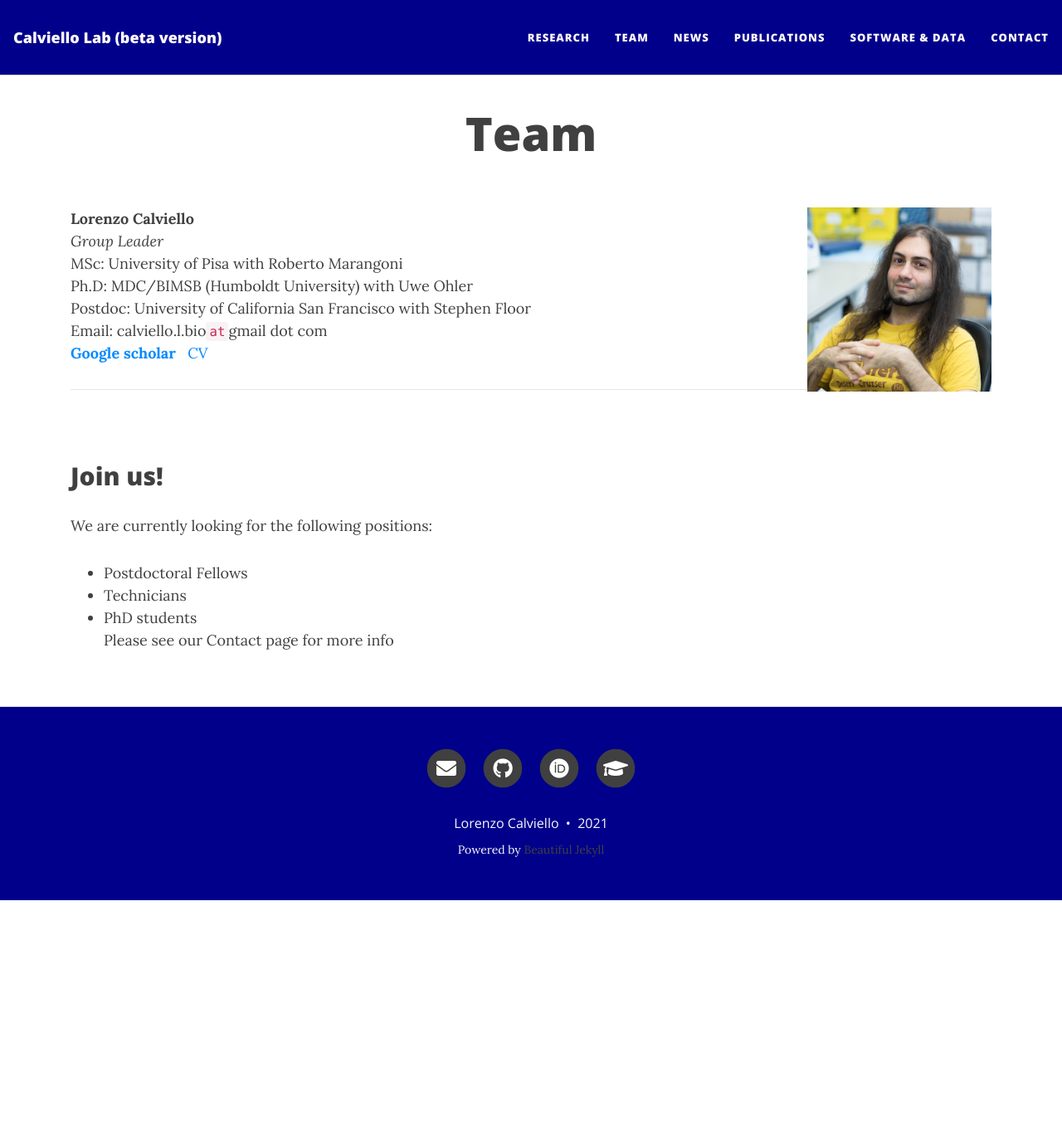
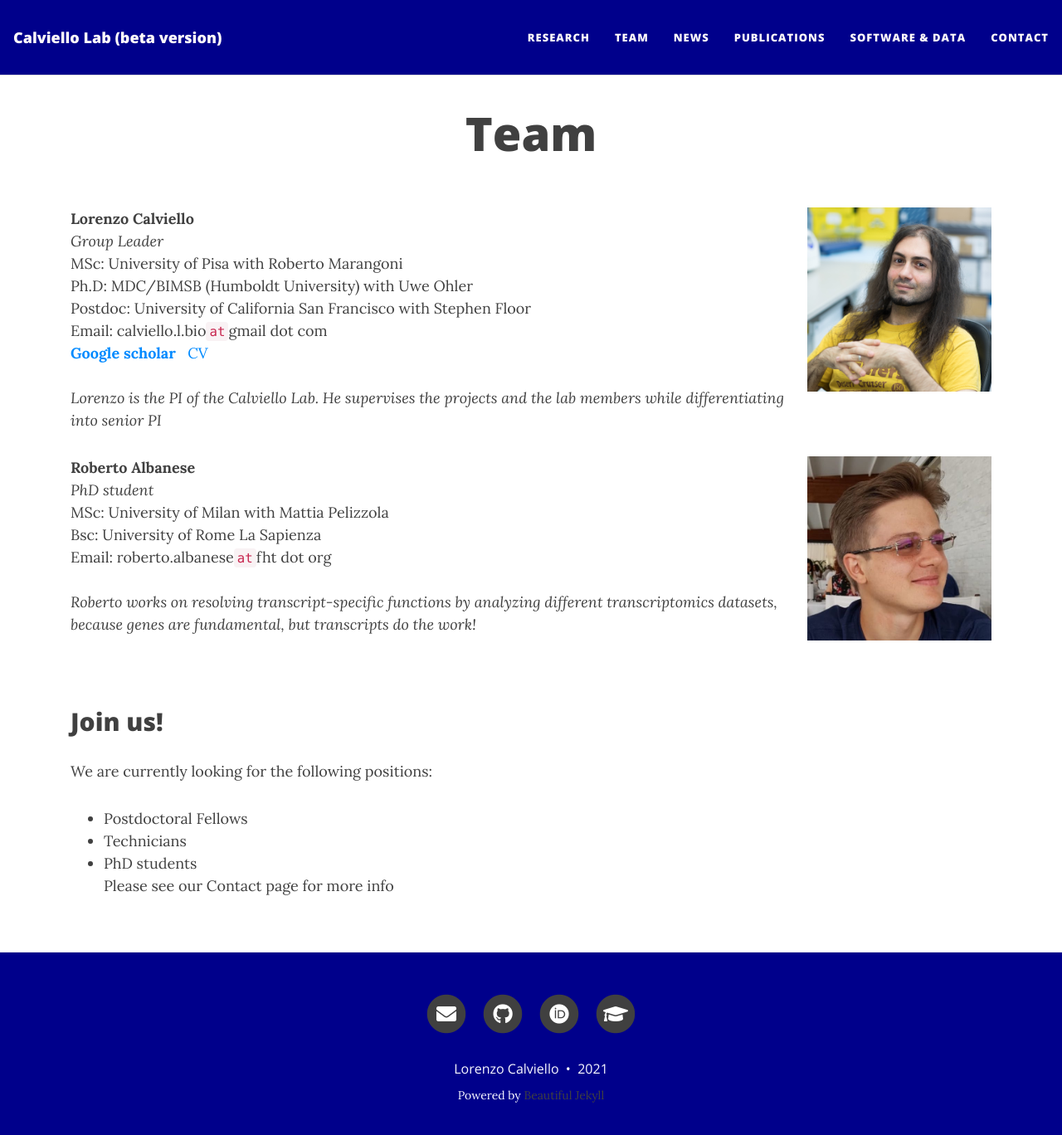
Before and after one commit to calviellolab/calviellolab.github.io, a Jekyll site: the page built from team.md, in a window 1280 px wide and 1381 px high. Shown: the top 1368 px of the window at 83% size. Built offline with Jekyll 4.4.1, drawn with Linux system fonts in a browser that asks for light colours; nearby versions of some CDN libraries.

Commit message:
Add files via upload

```diff
--- a/team.md
+++ b/team.md
@@ -17,8 +17,22 @@ Email: calviello.l.bio`at`gmail dot com
 <br>
 <strong><a href="https://scholar.google.com/citations?user=p2emlPUAAAAJ&hl=en" target="_blank" rel="noopener">Google scholar</a></strong> &nbsp;
 <a href="/img/CV_Lorenzo_Calviello.pdf" target="_blank">CV</a>&nbsp;
+<br>
+<br>
+*Lorenzo is the PI of the Calviello Lab. He supervises the projects and the lab members while differentiating into senior PI*
 
----
+![LorenzoC](/img/Roberto_alb.png){: width="20%" align="right"}
+**Roberto Albanese**
+*PhD student*
+MSc: University of Milan with Mattia Pelizzola
+<br>
+Bsc: University of Rome La Sapienza
+<br>
+Email: roberto.albanese`at`fht dot org
+<br>
+<br>
+*Roberto works on resolving transcript-specific functions by analyzing different transcriptomics datasets, because genes are fundamental, but transcripts do the work!*
+
 
 <br>
 
```
